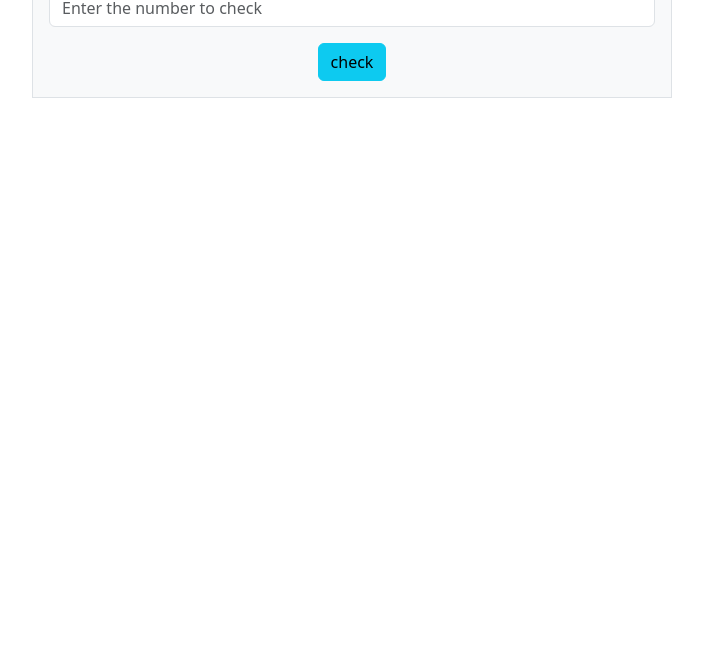
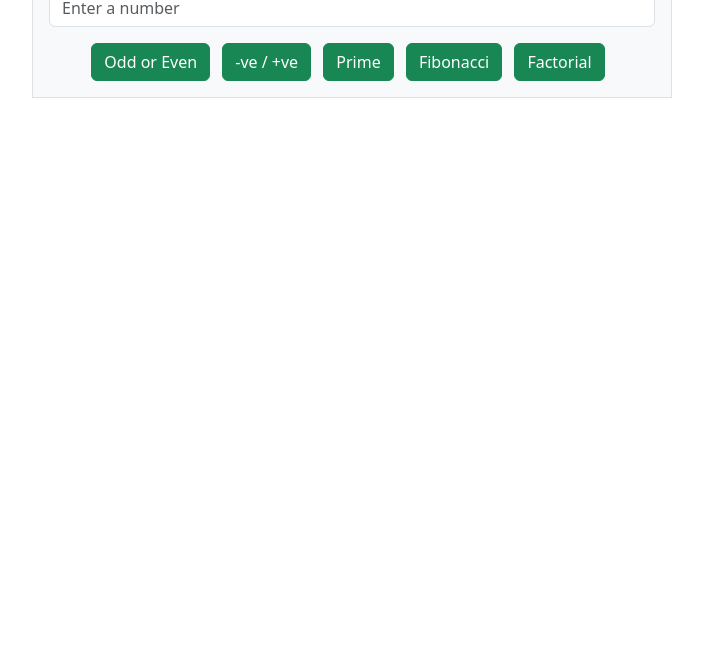
Before and after one commit to VaishnaviM123/DOM_Prime, a plain HTML site: page index.html in a window 1280 px wide. Shown: the part 132-800 px from the top of the page, without its empty margins (288-991 px from the left). Drawn offline with nearby package versions, Linux system fonts and the light colour scheme.

Commit message:
2nd commit

```diff
--- a/index.html
+++ b/index.html
@@ -8,13 +8,25 @@
 </head>
 <body>
     <div class="container border bg-light w-50 p-3 text-center mt-5">
-        <h1>Prime Checker</h1>
-        <input  id= "n1" class="form-control" type="text" placeholder="Enter the number to check">
-        <button   onclick="numCheck()" class="btn btn-info mt-3">check</button>
+        <h1>Math Genius</h1>
+        <input id= "n1" class="form-control" type="text" placeholder="Enter a number">
+        <button onclick="oddevenCheck()" class="btn btn-success mt-3 me-2">Odd or Even</button>
+        <button onclick="posCheck()" class="btn btn-success mt-3 me-2">-ve / +ve</button>
+        <button onclick="primeCheck()" class="btn btn-success mt-3 me-2">Prime</button>
+        <button onclick="fibCheck()" class="btn btn-success mt-3 me-2">Fibonacci</button>
+        <button onclick="factCheck()" class="btn btn-success mt-3 me-2">Factorial</button>
     </div>
 </body>
 <script>
-    function numCheck(){
+    function oddevenCheck(){
+        var data=Number(n1.value)
+        data%2==0? alert(`${data} is a even number.`) : alert(`${data} is a odd number.`)
+    }
+    function posCheck(){
+        var data=Number(n1.value)
+        data>0? alert(`${data} is a positive number,`) : data==0? alert(`${data} is zero.`) : alert(`${data} is a odd number.`)
+    }
+    function primeCheck(){
         // var data=Number(document.querySelector('#age').value)
         var data=Number(n1.value)
         if(data<=1){
@@ -29,5 +41,28 @@
             alert(`${data} is a prime number`)
         }
     }
+    function fibCheck(){
+        var data=Number(n1.value)
+        var s="", n2=0,n3=1,n4=0
+        for(let i=1;i<=data;i++){
+            s+=n2+"  "
+            n4=n2+n3
+            n2=n3
+            n3=n4
+        }
+        alert(`${s}`)
+    }
+    function factCheck(){
+        var data=Number(n1.value)
+        if(data<=0){
+            alert(`Invalid number,`)
+        }else{
+            var fact=1
+            for(let i=data;i>0;i--){
+                fact *=i
+            }
+        }
+        alert(`Factorial od ${data} is ${fact}.`)
+    }
 </script>
 </html>
```
